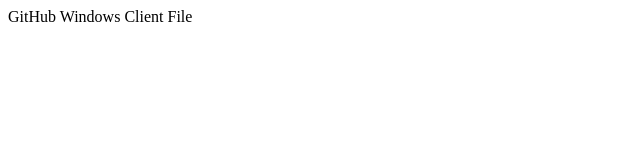
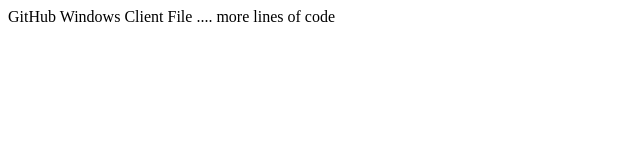
Before and after one commit to apexforcedev/youtubetest2, a plain HTML site: page WebContent/index.html in a window 1280 px wide. Shown: the whole page, without its empty margins (0-640 px from the left). Drawn offline with Linux system fonts and the light colour scheme.

Commit message:
adding more code
change in the html file

```diff
--- a/WebContent/index.html
+++ b/WebContent/index.html
@@ -6,5 +6,7 @@
 </head>
 <body>
 	GitHub Windows Client File
+
+	.... more lines of code
 </body>
 </html>
```
